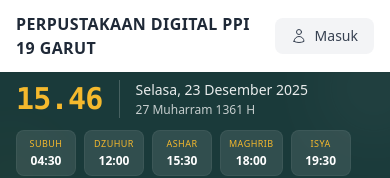
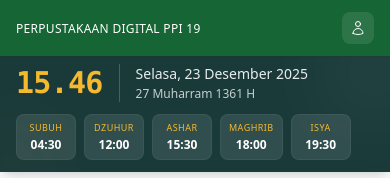
Before and after one commit to Psopandi30/perpustakaan-ppi19, a React (Vite) app: page / in a window 390 px wide. Shown: the top 178 px of the page. Built offline with nearby package versions, Linux system fonts and the light colour scheme; no server answers; the database is empty.

Commit message:
Fix header - dark green background, smaller text, mobile logo visibility, responsive title

```diff
--- a/components/LandingPage.tsx
+++ b/components/LandingPage.tsx
@@ -152,31 +152,31 @@ const LandingPage: React.FC<LandingPageProps> = ({ onLoginClick, settings }) =>
   return (
     <div className="min-h-screen bg-gray-50 flex flex-col font-sans">
       {/* Header - Clean Minimal Design */}
-      <header className="bg-white shadow-sm sticky top-0 z-50">
+      <header className="bg-green-800 shadow-sm sticky top-0 z-50">
         <div className="container mx-auto px-4 py-3">
           <div className="flex justify-between items-center gap-4">
             {/* Logo + Title - Left Side */}
-            <div className="flex items-center gap-3 flex-1">
+            <div className="flex items-center gap-2 md:gap-3 flex-1">
               {settings.loginLogo && (
                 <img
                   src={settings.loginLogo}
                   alt="Logo"
-                  className="w-10 h-10 rounded-lg object-cover shadow-sm"
+                  className="w-8 h-8 md:w-10 md:h-10 rounded-lg object-cover shadow-sm border border-white/10 flex-shrink-0"
                 />
               )}
-              <h1 className="text-base md:text-lg font-semibold text-gray-800 uppercase tracking-wide">
-                {settings.libraryName}
+              <h1 className="text-xs md:text-sm font-medium text-white uppercase tracking-wide leading-tight">
+                <span className="hidden sm:inline">{settings.libraryName}</span>
+                <span className="sm:hidden">PERPUSTAKAAN DIGITAL PPI 19</span>
               </h1>
             </div>
 
             {/* Login Button - Right Side */}
             <button
               onClick={onLoginClick}
-              className="bg-gray-100 text-gray-700 px-4 py-2 rounded-lg text-sm font-medium hover:bg-gray-200 transition-colors flex items-center gap-2 whitespace-nowrap"
+              className="bg-white/10 text-white p-2 md:p-2.5 rounded-lg hover:bg-white/20 transition-colors flex-shrink-0"
               title="Login"
             >
-              <UserIcon className="w-4 h-4" />
-              <span>Masuk</span>
+              <UserIcon className="w-4 h-4 md:w-5 md:h-5" />
             </button>
           </div>
         </div>
```
